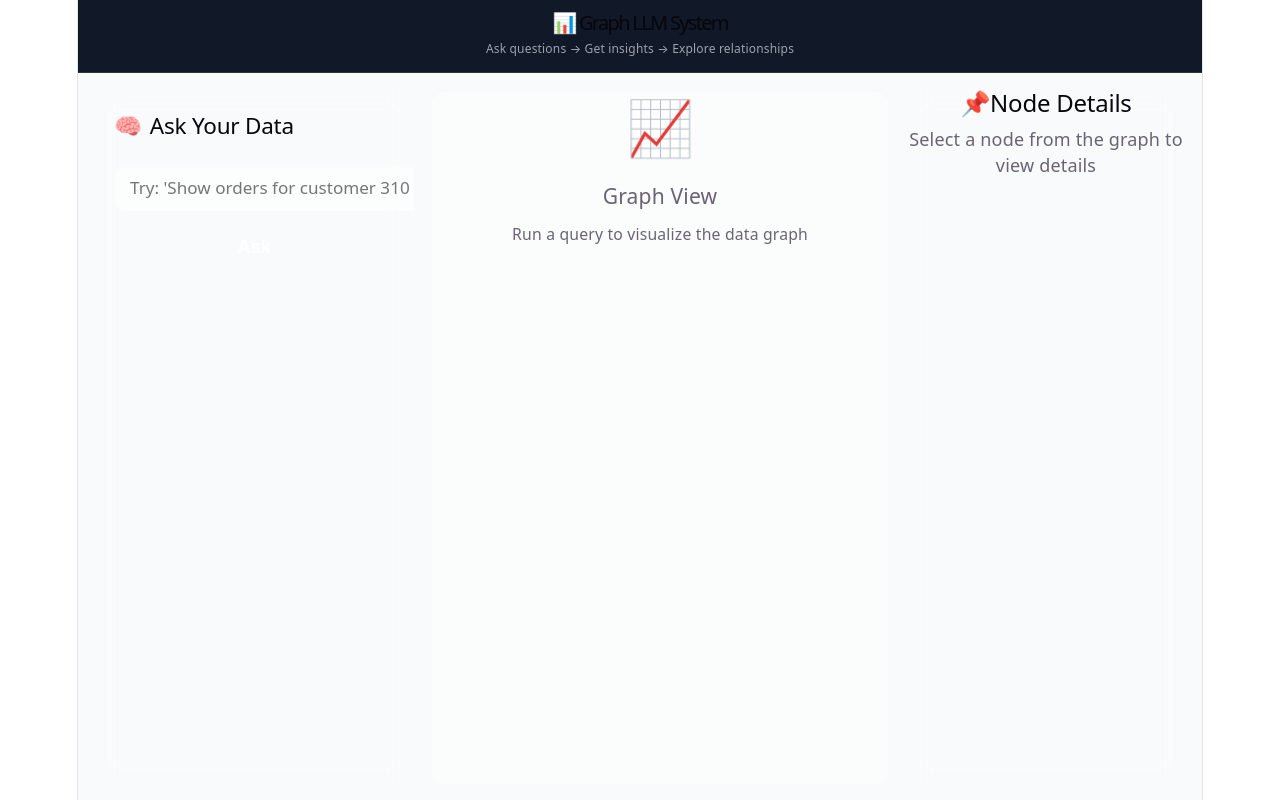
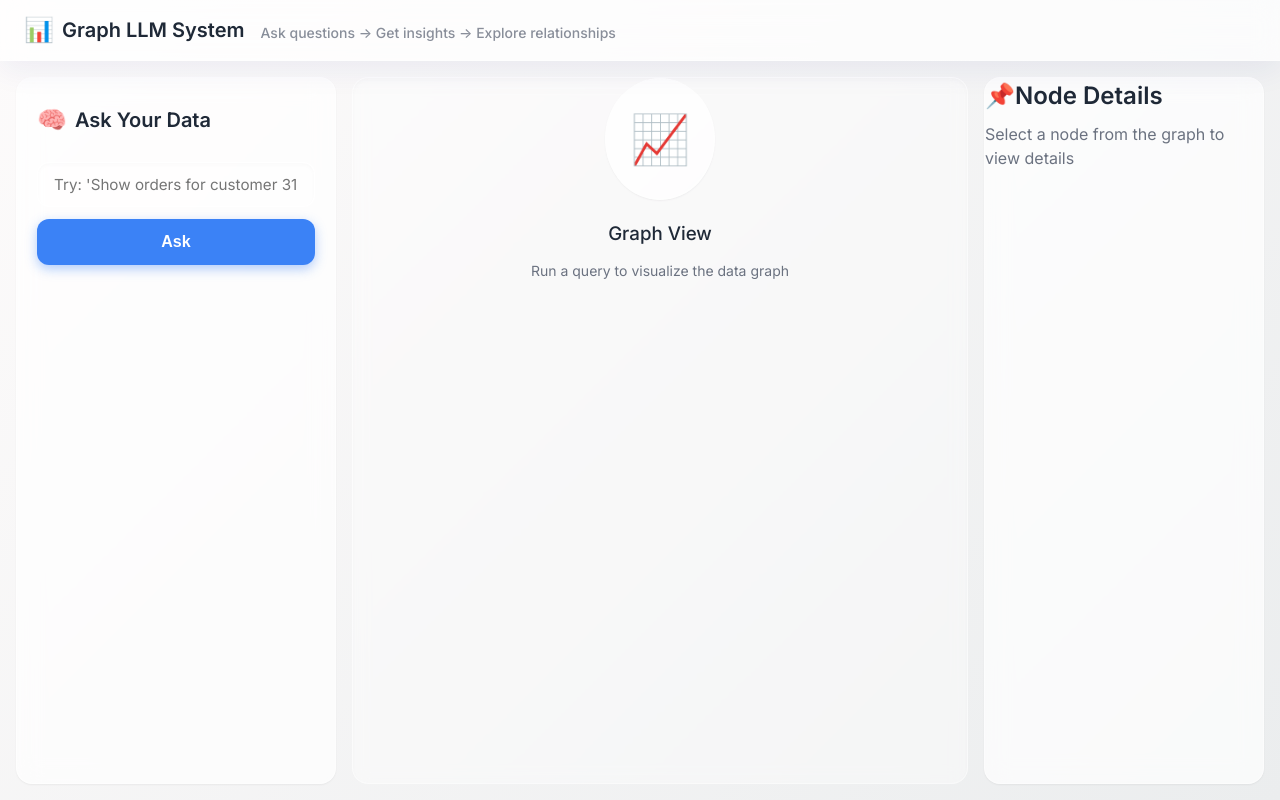
Before and after one commit to SaiKumar-1608/graph_llm_query_system, a React app in the folder frontend/: page / in a window 1280 px wide. Built offline with nearby package versions, Linux system fonts and the light colour scheme; no server answers; the HTML template or start-up script is replaced by a standard one.

Commit message:
Pushing Updated codes

```diff
--- a/frontend/src/App.jsx
+++ b/frontend/src/App.jsx
@@ -3,57 +3,81 @@ import Home from "./pages/Home";
 
 const App = () => {
   return (
-    <div style={styles.app}>
+    <div className="app-container">
       {/* ------------------------------ */}
-      {/* HEADER (OPTIONAL BUT IMPRESSIVE) */}
+      {/* HEADER (PREMIUM GLASSMORPHISM) */}
       {/* ------------------------------ */}
-      <header style={styles.header}>
-        <h1 style={styles.title}>📊 Graph LLM System</h1>
-        <p style={styles.subtitle}>
-          Ask questions → Get insights → Explore relationships
-        </p>
+      <header className="glass-panel app-header">
+        <div className="header-content">
+          <h1 className="title">
+            <span className="icon">📊</span>
+            Graph LLM System
+          </h1>
+          <p className="subtitle">
+            Ask questions &rarr; Get insights &rarr; Explore relationships
+          </p>
+        </div>
       </header>
 
       {/* ------------------------------ */}
       {/* MAIN CONTENT */}
       {/* ------------------------------ */}
-      <div style={styles.content}>
+      <main className="main-content">
         <Home />
-      </div>
+      </main>
+
+      {/* ------------------------------ */}
+      {/* STYLES FOR APP (COMPONENT LEVEL) */}
+      {/* ------------------------------ */}
+      <style>{`
+        .app-container {
+          display: flex;
+          flex-direction: column;
+          height: 100vh;
+        }
+
+        .app-header {
+          position: sticky;
+          top: 0;
+          z-index: 50;
+          padding: 12px 24px;
+          border-left: none;
+          border-right: none;
+          border-top: none;
+        }
+
+        .header-content {
+          display: flex;
+          align-items: baseline;
+          gap: 16px;
+        }
+
+        .title {
+          font-size: 1.25rem;
+          margin: 0;
+          display: flex;
+          align-items: center;
+          gap: 8px;
+        }
+
+        .icon {
+          font-size: 1.5rem;
+        }
+
+        .subtitle {
+          margin: 0;
+          font-size: 0.875rem;
+          font-weight: 500;
+          opacity: 0.8;
+        }
+
+        .main-content {
+          flex: 1;
+          overflow: hidden;
+        }
+      `}</style>
     </div>
   );
 };
 
-// ------------------------------
-// STYLES
-// ------------------------------
-const styles = {
-  app: {
-    fontFamily: "system-ui, -apple-system, sans-serif",
-    backgroundColor: "#f9fafb",
-    height: "100vh",
-    display: "flex",
-    flexDirection: "column",
-  },
-  header: {
-    padding: "10px 20px",
-    backgroundColor: "#111827",
-    color: "white",
-    borderBottom: "1px solid #333",
-  },
-  title: {
-    margin: 0,
-    fontSize: "20px",
-  },
-  subtitle: {
-    margin: 0,
-    fontSize: "12px",
-    color: "#9ca3af",
-  },
-  content: {
-    flex: 1,
-    overflow: "hidden",
-  },
-};
-
 export default App;
--- a/frontend/src/index.css
+++ b/frontend/src/index.css
@@ -1,111 +1,156 @@
+@import url('https://fonts.googleapis.com/css2?family=Inter:wght@400;500;600;700&display=swap');
+
 :root {
-  --text: #6b6375;
-  --text-h: #08060d;
-  --bg: #fff;
-  --border: #e5e4e7;
-  --code-bg: #f4f3ec;
-  --accent: #aa3bff;
-  --accent-bg: rgba(170, 59, 255, 0.1);
-  --accent-border: rgba(170, 59, 255, 0.5);
-  --social-bg: rgba(244, 243, 236, 0.5);
-  --shadow:
-    rgba(0, 0, 0, 0.1) 0 10px 15px -3px, rgba(0, 0, 0, 0.05) 0 4px 6px -2px;
+  /* Core Typography */
+  --font-sans: 'Inter', -apple-system, BlinkMacSystemFont, 'Segoe UI', Roboto, sans-serif;
+  --font-mono: 'JetBrains Mono', ui-monospace, SFMono-Regular, Menlo, Monaco, Consolas, monospace;
 
-  --sans: system-ui, 'Segoe UI', Roboto, sans-serif;
-  --heading: system-ui, 'Segoe UI', Roboto, sans-serif;
-  --mono: ui-monospace, Consolas, monospace;
+  /* Color Palette - Light Theme */
+  --bg: #f8f9fa;
+  --bg-gradient: linear-gradient(135deg, #fdfbfb 0%, #ebedee 100%);
+  --text-main: #1f2937;
+  --text-muted: #6b7280;
 
-  font: 18px/145% var(--sans);
-  letter-spacing: 0.18px;
-  color-scheme: light dark;
-  color: var(--text);
-  background: var(--bg);
-  font-synthesis: none;
-  text-rendering: optimizeLegibility;
-  -webkit-font-smoothing: antialiased;
-  -moz-osx-font-smoothing: grayscale;
+  --primary: #3b82f6;
+  --primary-hover: #2563eb;
+  --primary-glow: rgba(59, 130, 246, 0.4);
 
-  @media (max-width: 1024px) {
-    font-size: 16px;
-  }
+  --border: rgba(0, 0, 0, 0.08);
+  --glass-bg: rgba(255, 255, 255, 0.7);
+  --glass-border: rgba(255, 255, 255, 0.4);
+
+  /* Status Colors */
+  --error: #ef4444;
+  --success: #10b981;
+
+  /* Shadows */
+  --shadow-sm: 0 1px 2px 0 rgba(0, 0, 0, 0.05);
+  --shadow-md: 0 4px 6px -1px rgba(0, 0, 0, 0.1), 0 2px 4px -1px rgba(0, 0, 0, 0.06);
+  --shadow-glass: 0 8px 32px 0 rgba(31, 38, 135, 0.07);
 }
 
 @media (prefers-color-scheme: dark) {
   :root {
-    --text: #9ca3af;
-    --text-h: #f3f4f6;
-    --bg: #16171d;
-    --border: #2e303a;
-    --code-bg: #1f2028;
-    --accent: #c084fc;
-    --accent-bg: rgba(192, 132, 252, 0.15);
-    --accent-border: rgba(192, 132, 252, 0.5);
-    --social-bg: rgba(47, 48, 58, 0.5);
-    --shadow:
-      rgba(0, 0, 0, 0.4) 0 10px 15px -3px, rgba(0, 0, 0, 0.25) 0 4px 6px -2px;
-  }
+    /* Color Palette - Dark Theme */
+    --bg: #0f172a;
+    --bg-gradient: linear-gradient(135deg, #0f172a 0%, #1e293b 100%);
+    --text-main: #f8fafc;
+    --text-muted: #94a3b8;
 
-  #social .button-icon {
-    filter: invert(1) brightness(2);
+    --primary: #60a5fa;
+    --primary-hover: #93c5fd;
+    --primary-glow: rgba(96, 165, 250, 0.4);
+
+    --border: rgba(255, 255, 255, 0.1);
+    --glass-bg: rgba(15, 23, 42, 0.6);
+    --glass-border: rgba(255, 255, 255, 0.08);
+
+    --shadow-glass: 0 8px 32px 0 rgba(0, 0, 0, 0.3);
   }
 }
 
-body {
+/* Global Reset & Base Styles */
+* {
+  box-sizing: border-box;
   margin: 0;
+  padding: 0;
 }
 
-#root {
-  width: 1126px;
-  max-width: 100%;
-  margin: 0 auto;
-  text-align: center;
-  border-inline: 1px solid var(--border);
-  min-height: 100svh;
-  display: flex;
-  flex-direction: column;
-  box-sizing: border-box;
+body {
+  font-family: var(--font-sans);
+  background: var(--bg-gradient);
+  background-attachment: fixed;
+  color: var(--text-main);
+  -webkit-font-smoothing: antialiased;
+  -moz-osx-font-smoothing: grayscale;
+  line-height: 1.5;
+  height: 100vh;
+  margin: 0;
+  overflow: hidden; /* Main app handles overflow */
 }
 
-h1,
-h2 {
-  font-family: var(--heading);
-  font-weight: 500;
-  color: var(--text-h);
+/* Glassmorphism Utilities */
+.glass-panel {
+  background: var(--glass-bg);
+  backdrop-filter: blur(12px);
+  -webkit-backdrop-filter: blur(12px);
+  border: 1px solid var(--glass-border);
+  box-shadow: var(--shadow-glass);
 }
 
-h1 {
-  font-size: 56px;
-  letter-spacing: -1.68px;
-  margin: 32px 0;
-  @media (max-width: 1024px) {
-    font-size: 36px;
-    margin: 20px 0;
+.glass-card {
+  background: var(--glass-bg);
+  backdrop-filter: blur(8px);
+  -webkit-backdrop-filter: blur(8px);
+  border: 1px solid var(--glass-border);
+  box-shadow: var(--shadow-sm);
+  border-radius: 12px;
+  padding: 1rem;
+  transition: transform 0.2s ease, box-shadow 0.2s ease;
+}
+
+.glass-card:hover {
+  transform: translateY(-2px);
+  box-shadow: var(--shadow-md);
+}
+
+/* Typography Utilities */
+h1, h2, h3, h4, h5, h6 {
+  font-weight: 600;
+  color: var(--text-main);
+  margin-bottom: 0.5rem;
+}
+
+p {
+  color: var(--text-muted);
+}
+
+/* Scrollbar Styling */
+::-webkit-scrollbar {
+  width: 8px;
+  height: 8px;
+}
+
+::-webkit-scrollbar-track {
+  background: transparent;
+}
+
+::-webkit-scrollbar-thumb {
+  background: var(--border);
+  border-radius: 4px;
+}
+
+::-webkit-scrollbar-thumb:hover {
+  background: var(--text-muted);
+}
+
+/* Code Blocks */
+code, pre {
+  font-family: var(--font-mono);
+  background: rgba(0, 0, 0, 0.04);
+  border-radius: 6px;
+  color: var(--text-main);
+}
+
+@media (prefers-color-scheme: dark) {
+  code, pre {
+    background: rgba(255, 255, 255, 0.05);
   }
 }
-h2 {
-  font-size: 24px;
-  line-height: 118%;
-  letter-spacing: -0.24px;
-  margin: 0 0 8px;
-  @media (max-width: 1024px) {
-    font-size: 20px;
-  }
-}
-p {
-  margin: 0;
+
+pre {
+  padding: 12px;
+  overflow-x: auto;
+  font-size: 0.85rem;
+  border: 1px solid var(--border);
 }
 
-code,
-.counter {
-  font-family: var(--mono);
-  display: inline-flex;
-  border-radius: 4px;
-  color: var(--text-h);
+/* Keyframe Animations */
+@keyframes fadeIn {
+  from { opacity: 0; transform: translateY(10px); }
+  to { opacity: 1; transform: translateY(0); }
 }
 
-code {
-  font-size: 15px;
-  line-height: 135%;
-  padding: 4px 8px;
-  background: var(--code-bg);
+.animate-fade-in {
+  animation: fadeIn 0.4s ease-out forwards;
 }
```
